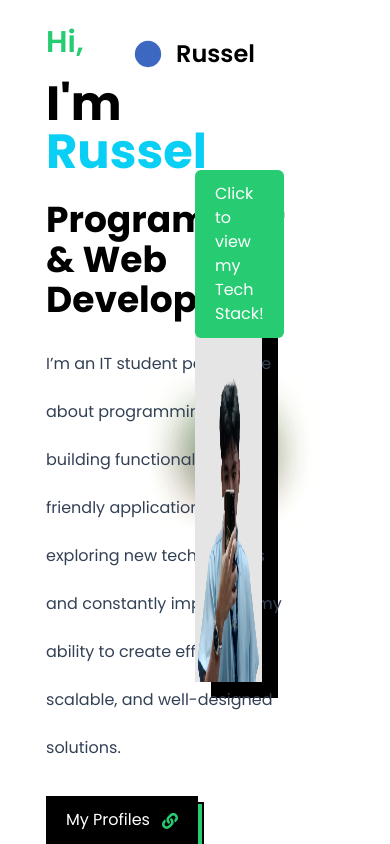
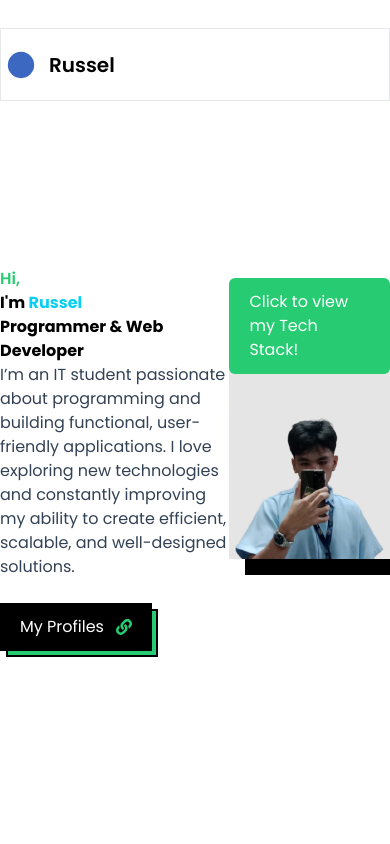
Before and after one commit to RusselxD/Portfolio-Website, a React (Vite) app: page / in a window 390 px wide. Built offline with nearby package versions, Linux system fonts and the light colour scheme.

Commit message:
responsive for lg and xl

```diff
--- a/src/sections/Profile/Profile.jsx
+++ b/src/sections/Profile/Profile.jsx
@@ -7,9 +7,9 @@ import ProfileSection from "./components/ProfileSection";
 
 const Profile = () => {
     return (
-        <div className="h-screen w-full px-32 flex flex-col">
+        <div className="h-screen w-full lg:px-20 xl:px-32 flex flex-col">
             <Navbar />
-            <div className="grid grid-cols-2 m-0 h-full ">
+            <div className="grid grid-cols-[1fr_0.7fr] m-0 h-full ">
                <IntroSection/>
                <ProfileSection/>
             </div>
--- a/src/sections/Profile/components/IntroSection/IntroSection.jsx
+++ b/src/sections/Profile/components/IntroSection/IntroSection.jsx
@@ -4,19 +4,16 @@ import ProfileLinks from "./ProfileLinks";
 
 const IntroSection = () => {
     return (
-        <div className="w-full pl-2 flex justify-center items-center -mt-16">
+        <div className="lg:-mt-32 w-full flex justify-center items-center">
             <div className="h-fit">
-                <h2 className="text-3xl font-semibold mb-5 text-primary">Hi,</h2>
-                <h1 className="font-bold text-5xl mb-6">
+                <h2 className="lg:text-3xl xl:text-4xl font-semibold lg:mb-3 xl:mb-5 text-primary">Hi,</h2>
+                <h1 className="font-bold lg:text-4xl xl:text-5xl lg:mb-3 xl:mb-5">
                     I'm <span className="text-[rgba(10,207,245,255)]">Russel</span>
                 </h1>
-                <h1 className="font-bold text-4xl mb-5">
+                <h1 className="lg:leading-10 font-bold lg:text-3xl xl:text-4xl lg:mb-4">
                     Programmer &amp; Web Developer
                 </h1>
-                <p
-                    className="text-slate-700 text-base mb-6"
-                    style={{ lineHeight: "3rem" }}
-                >
+                <p className="text-slate-700 md:text-base xl:text-lg mb-6 lg:leading-10 xl:leading-[2.7rem]">
                     I’m an IT student passionate about programming and building
                     functional, user-friendly applications. I love exploring new
                     technologies and constantly improving my ability to create
--- a/src/sections/Profile/components/Navbar.jsx
+++ b/src/sections/Profile/components/Navbar.jsx
@@ -4,10 +4,10 @@ import logo from '../../../assets/Logo.svg'
 
 const Navbar = () => {
     return (
-     <div className="mt-5 h-20 w-full flex justify-between items-center">
+     <div className="translate-y-7 h-20 w-full flex justify-between items-center border">
           <div className="flex justify-center items-center">
                <img src={logo} className="h-10 2-10 mr-2"/>
-               <h1 className="text-2xl font-semibold">Russel</h1>
+               <h1 className="text-xl font-semibold">Russel</h1>
           </div>
           <div></div>
      </div>
--- a/src/sections/Profile/components/ProfileSection.jsx
+++ b/src/sections/Profile/components/ProfileSection.jsx
@@ -57,7 +57,7 @@ const ProfileSection = () => {
     return (
         <div className="w-full h-full flex justify-center items-center relative">
             <div className="w-full flex justify-center items-center relative">
-                <div className="h-[27rem] relative">
+                <div className="lg:h-[24rem] xl:h-[26rem] relative">
                     {!showIcons && (
                         <div
                             className="absolute -top-9 left-3 w-8 h-8 bg-primary"
@@ -84,11 +84,10 @@ const ProfileSection = () => {
                     />
                     <span className="-z-10 absolute bg-black top-4 left-4 w-full h-full"></span>
                 </div>
-            </div>
-
-            {iconCollections.map((icon, i) => {
+                {iconCollections.map((icon, i) => {
                 return <Icon showIcons={showIcons} properties={icon} key={i} />;
             })}
+            </div>
         </div>
     );
 };
--- a/src/sections/Projects/Projects.jsx
+++ b/src/sections/Projects/Projects.jsx
@@ -45,9 +45,9 @@ const projects = [
 
 function ProjectsHeader() {
     return (
-        <div className="w-full flex justify-center px-16 flex-col">
+        <div className="w-full flex justify-center flex-col">
             <h1 className="font-bold text-4xl mb-3">HTML &amp; CSS Projects</h1>
-            <p className="text-lg" style={{ lineHeight: "2rem" }}>
+            <p className="lg:leading-10 text-lg">
                 Here are some of the projects I have worked on for Web Systems and
                 Technologies.
             </p>
@@ -57,7 +57,7 @@ function ProjectsHeader() {
 
 const Projects = () => {
     return (
-        <div className={`overflow-y-hidden  px-28 h-fit w-full border-t-8 border-black ${projects.length % 2 !== 0 ? "pb-40" : "pb-14"}`}>
+        <div className={`overflow-y-hidden px-28 h-fit w-full border-t-4 lg:pt-16 border-black ${projects.length % 2 !== 0 ? "pb-40" : "pb-14"}`}>
             <div className="grid grid-cols-2 w-full h-fit gap-y-20">
                 <ProjectsHeader />
                 {projects.map((project, i) => {
```
